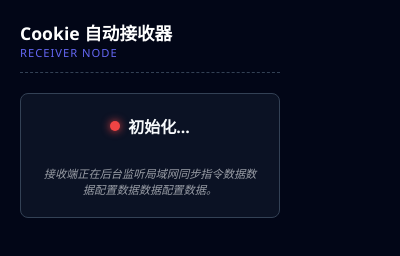
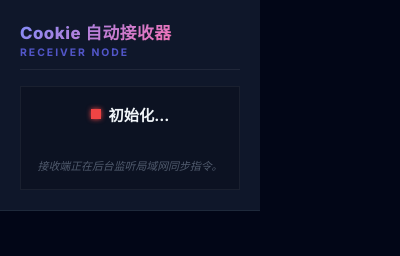
Before and after one commit to gitshang5018/cookie_an_sync, a browser extension: page extension-receiver/popup.html in a window 400 px wide. Drawn offline with Linux system fonts and the light colour scheme.

Commit message:
feat: add UI components and styling for extension receiver and sender modules

```diff
--- a/extension-receiver/popup.html
+++ b/extension-receiver/popup.html
@@ -5,76 +5,151 @@
     <meta name="viewport" content="width=device-width, initial-scale=1.0">
     <title>Cookie Sync (Receiver Node)</title>
     <style>
+        @import url('https://fonts.googleapis.com/css2?family=Inter:wght@400;600;700;800&display=swap');
+
         :root {
-            --bg-base: #020617;
-            --bg-card: rgba(15, 23, 42, 0.7);
-            --border-color: #334155;
-            --text-primary: #f8fafc;
-            --text-secondary: #94a3b8;
             --accent: #6366f1;
+            --accent-glow: rgba(99, 102, 241, 0.4);
+            --success: #22c55e;
+            --success-glow: rgba(34, 197, 94, 0.4);
             --warning: #f59e0b;
             --danger: #ef4444;
+            --text-primary: #f1f5f9;
+            --text-secondary: #94a3b8;
         }
+
         * { margin: 0; padding: 0; box-sizing: border-box; }
+
+        html, body {
+            width: 260px;
+            height: fit-content;
+            overflow: hidden;
+            margin: 0;
+            padding: 0;
+        }
+
         body {
-            font-family: 'Segoe UI', system-ui, sans-serif;
-            background: var(--bg-base);
-            color: var(--text-primary);
-            width: 300px;
+            font-family: 'Inter', 'Segoe UI', system-ui, sans-serif;
+            background-color: #020617;
+            color: #f1f5f9;
+        }
+
+        .glass-container {
+            margin: 0;
             padding: 20px;
+            height: auto;
+            background: #0f172a;
+            border-bottom: 1px solid #1e293b;
+            box-shadow: none;
         }
+
         .header {
             display: flex;
             align-items: center;
             gap: 10px;
-            margin-bottom: 20px;
-            padding-bottom: 12px;
-            border-bottom: 1px dashed var(--border-color);
+            margin-bottom: 16px;
+            padding-bottom: 10px;
+            border-bottom: 1px solid rgba(255, 255, 255, 0.07);
         }
-        .title h1 { font-size: 1.1rem; color: #fff; }
-        .title .subtitle { font-size: 0.7rem; color: var(--accent); letter-spacing: 1px; }
+
+        .title h1 {
+            font-size: 1.05rem;
+            font-weight: 800;
+            background: linear-gradient(135deg, #818cf8, #f472b6);
+            -webkit-background-clip: text;
+            -webkit-text-fill-color: transparent;
+            letter-spacing: 0.5px;
+        }
+
+        .title .subtitle {
+            font-size: 0.65rem;
+            font-weight: 700;
+            color: var(--accent);
+            letter-spacing: 2px;
+            margin-top: 2px;
+            opacity: 0.8;
+        }
 
         .status-box {
-            background: var(--bg-card);
-            border: 1px solid var(--border-color);
-            border-radius: 8px;
-            padding: 20px;
+            background: rgba(0, 0, 0, 0.2);
+            border: 1px solid rgba(255, 255, 255, 0.06);
+            border-radius: 0;
+            padding: 16px;
             text-align: center;
         }
+
         .status-badge {
             display: inline-flex;
             align-items: center;
             gap: 8px;
-            margin-bottom: 12px;
+            margin-bottom: 14px;
         }
+
         .dot {
             width: 10px; height: 10px;
-            border-radius: 50%;
+            border-radius: 0;
             background: var(--danger);
-            box-shadow: 0 0 8px var(--danger);
+            box-shadow: 0 0 5px var(--danger);
+            transition: all 0.4s ease;
         }
-        .dot.active { background: #22c55e; box-shadow: 0 0 8px #22c55e; }
-        .dot.scanning { background: var(--warning); box-shadow: 0 0 8px var(--warning); animation: pulse 1s infinite; }
+        .dot.active {
+            background: var(--success);
+            box-shadow: 0 0 12px var(--success-glow);
+            animation: glow 2s ease-in-out infinite alternate;
+        }
+        .dot.scanning {
+            background: var(--warning);
+            box-shadow: 0 0 10px var(--warning);
+            animation: pulse 1s infinite;
+        }
 
         @keyframes pulse { 0% { opacity: 0.4; } 100% { opacity: 1; } }
+        @keyframes glow {
+            0% { box-shadow: 0 0 8px var(--success-glow); }
+            100% { box-shadow: 0 0 18px var(--success-glow), 0 0 30px rgba(34, 197, 94, 0.15); }
+        }
 
-        .status-text { font-weight: bold; font-size: 1rem; }
+        .status-text {
+            font-weight: 700;
+            font-size: 0.95rem;
+            color: var(--text-primary);
+        }
 
         .stats-grid {
-            margin-top: 15px;
-            padding-top: 15px;
-            border-top: 1px solid rgba(255,255,255,0.05);
-            font-size: 0.75rem;
+            margin-top: 16px;
+            padding-top: 14px;
+            border-top: 1px solid rgba(255, 255, 255, 0.06);
+            font-size: 0.72rem;
             color: var(--text-secondary);
             text-align: left;
         }
-        .stat-item { display: flex; justify-content: space-between; margin-bottom: 4px; }
-        .stat-val { color: var(--text-primary); font-weight: 600; }
+        .stat-item {
+            display: flex;
+            justify-content: space-between;
+            align-items: center;
+            margin-bottom: 6px;
+        }
+        .stat-val {
+            color: var(--text-primary);
+            font-weight: 600;
+            font-family: 'JetBrains Mono', 'Fira Code', monospace;
+            font-size: 0.75rem;
+            background: rgba(99, 102, 241, 0.1);
+            padding: 2px 8px;
+            border-radius: 0;
+        }
 
-        .hint { margin-top: 15px; font-size: 0.7rem; opacity: 0.6; font-style: italic; }
+        .hint {
+            margin-top: 18px;
+            font-size: 0.68rem;
+            opacity: 0.5;
+            font-style: italic;
+            color: var(--text-secondary);
+        }
     </style>
 </head>
 <body>
+    <div class="glass-container">
         <div class="header">
             <div class="title">
                 <h1>Cookie 自动接收器</h1>
@@ -99,7 +174,8 @@
                 </div>
             </div>
 
-        <p class="hint">接收端正在后台监听局域网同步指令数据数据配置数据数据配置数据。</p>
+            <p class="hint">接收端正在后台监听局域网同步指令。</p>
+        </div>
     </div>
     <script src="popup.js"></script>
 </body>
--- a/extension-receiver/style.css
+++ b/extension-receiver/style.css
@@ -15,7 +15,10 @@
 
 body {
     font-family: 'Inter', -apple-system, sans-serif;
-    background: #0f172a; /* 使用更柔和的深蓝背景 */
+    background: #0f172a;
+    background-image:
+        radial-gradient(at 0% 0%, rgba(99, 102, 241, 0.35) 0px, transparent 60%),
+        radial-gradient(at 100% 100%, rgba(52, 211, 153, 0.25) 0px, transparent 60%);
     color: var(--text);
     width: 320px;
     height: auto;
@@ -26,10 +29,11 @@ body {
 
 .container {
     width: 100%;
-    background: linear-gradient(145deg, rgba(15, 23, 42, 0.9), rgba(30, 41, 59, 0.8));
+    background: linear-gradient(145deg, rgba(15, 23, 42, 0.4), rgba(30, 41, 59, 0.2));
     backdrop-filter: blur(20px);
-    border: none; /* 去掉边框 */
-    border-radius: 0; /* 满铺不留圆角 */
+    -webkit-backdrop-filter: blur(20px);
+    border: 1px solid rgba(255, 255, 255, 0.05);
+    border-radius: 0;
     padding: 24px;
     min-height: 400px;
 }
--- a/extension-sender/style.css
+++ b/extension-sender/style.css
@@ -14,7 +14,10 @@
 
 body {
     font-family: 'Inter', -apple-system, sans-serif;
-    background: #0f172a; /* 使用更柔和的深蓝背景 */
+    background: #0f172a;
+    background-image:
+        radial-gradient(at 0% 0%, rgba(99, 102, 241, 0.35) 0px, transparent 60%),
+        radial-gradient(at 100% 100%, rgba(52, 211, 153, 0.25) 0px, transparent 60%);
     color: var(--text);
     width: 320px;
     height: auto;
@@ -25,10 +28,11 @@ body {
 
 .container {
     width: 100%;
-    background: linear-gradient(145deg, rgba(15, 23, 42, 0.9), rgba(30, 41, 59, 0.8));
+    background: linear-gradient(145deg, rgba(15, 23, 42, 0.4), rgba(30, 41, 59, 0.2));
     backdrop-filter: blur(20px);
-    border: none; /* 去掉边框 */
-    border-radius: 0; /* 满铺不留圆角 */
+    -webkit-backdrop-filter: blur(20px);
+    border: 1px solid rgba(255, 255, 255, 0.05);
+    border-radius: 0;
     padding: 24px;
     min-height: 400px;
 }
```
Also changed, not shown: extension-sender/popup.html (+105 -31 lines), README.md. Lines whose indentation alone changed are shown as unchanged.
